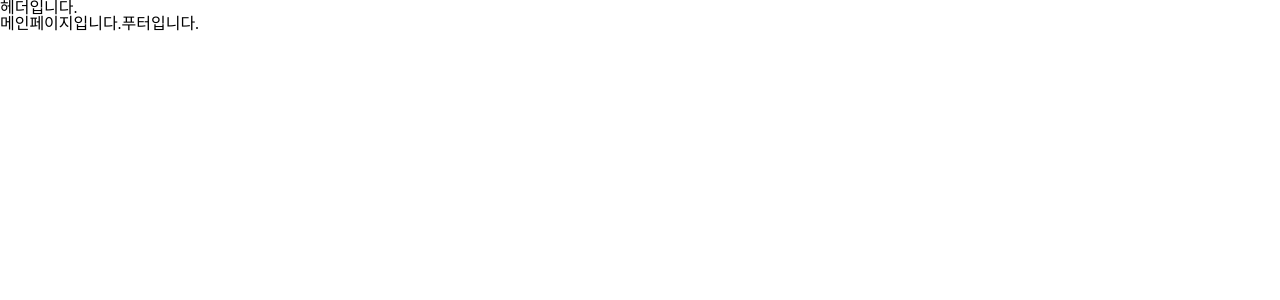
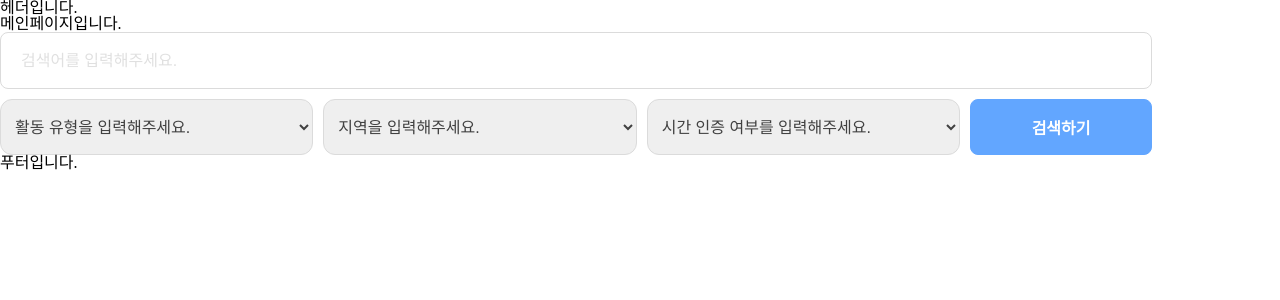
Before and after one commit to prgrms-web-devcourse-final-project/WEB1_1_Bongdari_FE, a React (Vite) app: page /main in a window 1280 px wide. Shown: the top 300 px of the page. Built offline with nearby package versions, Linux system fonts and the light colour scheme; a web font is replaced by a local one.

Commit message:
✨feat : searchBar 컴포넌트 개발

```diff
--- a/src/components/inputBox/indexCss.ts
+++ b/src/components/inputBox/indexCss.ts
@@ -21,13 +21,14 @@ const InputBoxCss = styled.input<InputBoxCssProps>`
   line-height: 16px;
   font-size: 16px;
   padding: 5px;
+  padding-left: 20px;
 
   &::placeholder {
     color: ${(props) => (props.colortype ? '#363636' : '#E0E0E0')};
   }
 
   &:focus-within {
-    border: 1px solid ${(props) => (props.colortype ? '#E0E0E0' : '#363636')};
+    border: 1px solid ${(props) => (props.colortype ? '#E0E0E0' : '#62A6FF')};
   }
 `;
 export default InputBoxCss;
--- /dev/null
+++ b/src/components/search-bar/index.tsx
@@ -0,0 +1,20 @@
+import FilterBox from './ui/filter-box';
+import InputBox from '@/components/inputBox';
+import testFunc from './logic/testFunc';
+import { Wrapper } from './indexCss';
+
+const SearchBar = () => {
+  return (
+    <Wrapper>
+      <InputBox
+        getInputText={testFunc}
+        width="100%"
+        height="57px"
+        borderradius="8px"
+        colortype={0}
+        placeholder="검색어를 입력해주세요."></InputBox>
+      <FilterBox></FilterBox>
+    </Wrapper>
+  );
+};
+export default SearchBar;
--- /dev/null
+++ b/src/components/search-bar/indexCss.ts
@@ -0,0 +1,6 @@
+import styled from 'styled-components';
+
+export const Wrapper = styled.div`
+  width: 90%;
+  max-width: 1200px;
+`;
--- /dev/null
+++ b/src/components/search-bar/logic/testFunc.ts
@@ -0,0 +1,5 @@
+const testFunc = () => {
+    console.log('검색기능');
+}
+
+export default testFunc
--- /dev/null
+++ b/src/components/search-bar/ui/filter-box/index.tsx
@@ -0,0 +1,25 @@
+import { Wrapper } from './indexCss';
+import { OtherButton } from '@/components/button';
+import Select from '@/components/select';
+import theme from '@/styles/theme';
+
+const FilterBox = () => {
+  return (
+    <Wrapper>
+      <Select text="활동 유형을 입력해주세요." data={['도서관', '양로원', '농촌봉사']}></Select>
+      <Select text="지역을 입력해주세요." data={['서울특별시', '경기도', '강원도']}></Select>
+      <Select text="시간 인증 여부를 입력해주세요." data={['시간 인증', '시간 미인증']}></Select>
+      <OtherButton
+        label="검색하기"
+        width="188px"
+        border={`1px solid ${theme.pointColor.Regular}`}
+        borderRadius="8px"
+        bgColor={theme.pointColor.Regular}
+        color="white"
+        fontSize="16px"
+        fontWeight="700"
+        disabled={false}></OtherButton>
+    </Wrapper>
+  );
+};
+export default FilterBox;
--- /dev/null
+++ b/src/components/search-bar/ui/filter-box/indexCss.ts
@@ -0,0 +1,7 @@
+import styled from 'styled-components';
+
+export const Wrapper = styled.div`
+  display: flex;
+  gap: 10px;
+  margin-top: 10px;
+`;
--- a/src/components/select/indexCss.ts
+++ b/src/components/select/indexCss.ts
@@ -1,4 +1,5 @@
 import styled from 'styled-components';
+import theme from '@/styles/theme';
 
 export const Box = styled.select<{ width: string; height: string }>`
   width: ${(props) => props.width};
@@ -9,6 +10,7 @@ export const Box = styled.select<{ width: string; height: string }>`
   border: 1px solid #dbdbdb;
   outline: none;
   transition: 0.2s;
+  font-size: ${theme.fontSize.seventhSize};
 
   &:hover {
     cursor: pointer;
--- a/src/pages/main-page/MainPage.tsx
+++ b/src/pages/main-page/MainPage.tsx
@@ -1,3 +1,10 @@
+import SearchBar from '@/components/search-bar';
+
 export default function MainPage() {
-  return <>메인페이지입니다.</>;
+  return (
+    <>
+      메인페이지입니다.
+      <SearchBar></SearchBar>
+    </>
+  );
 }
```
Also changed, not shown: 1 other file (tests, documents, lock files or other folders).
